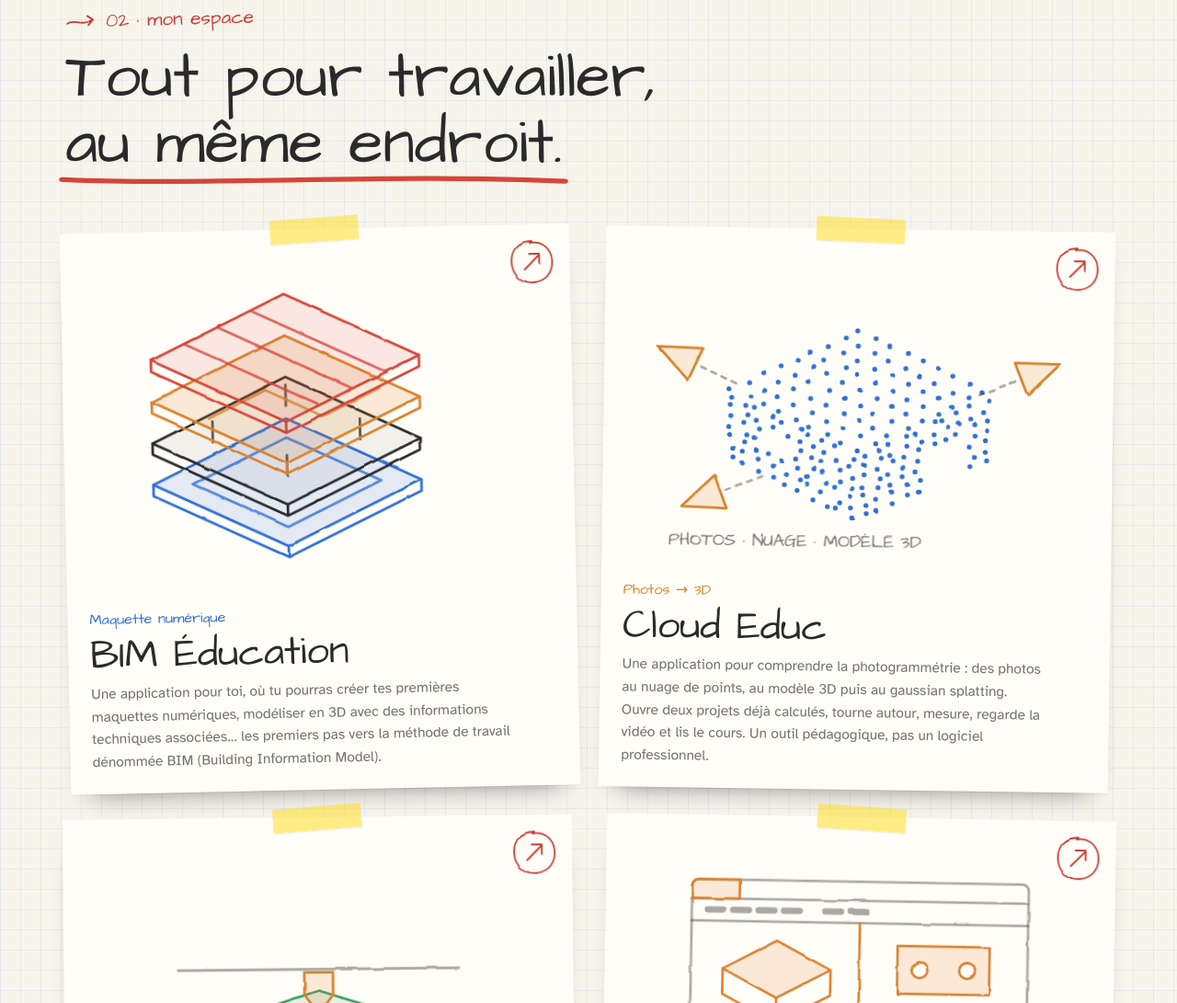
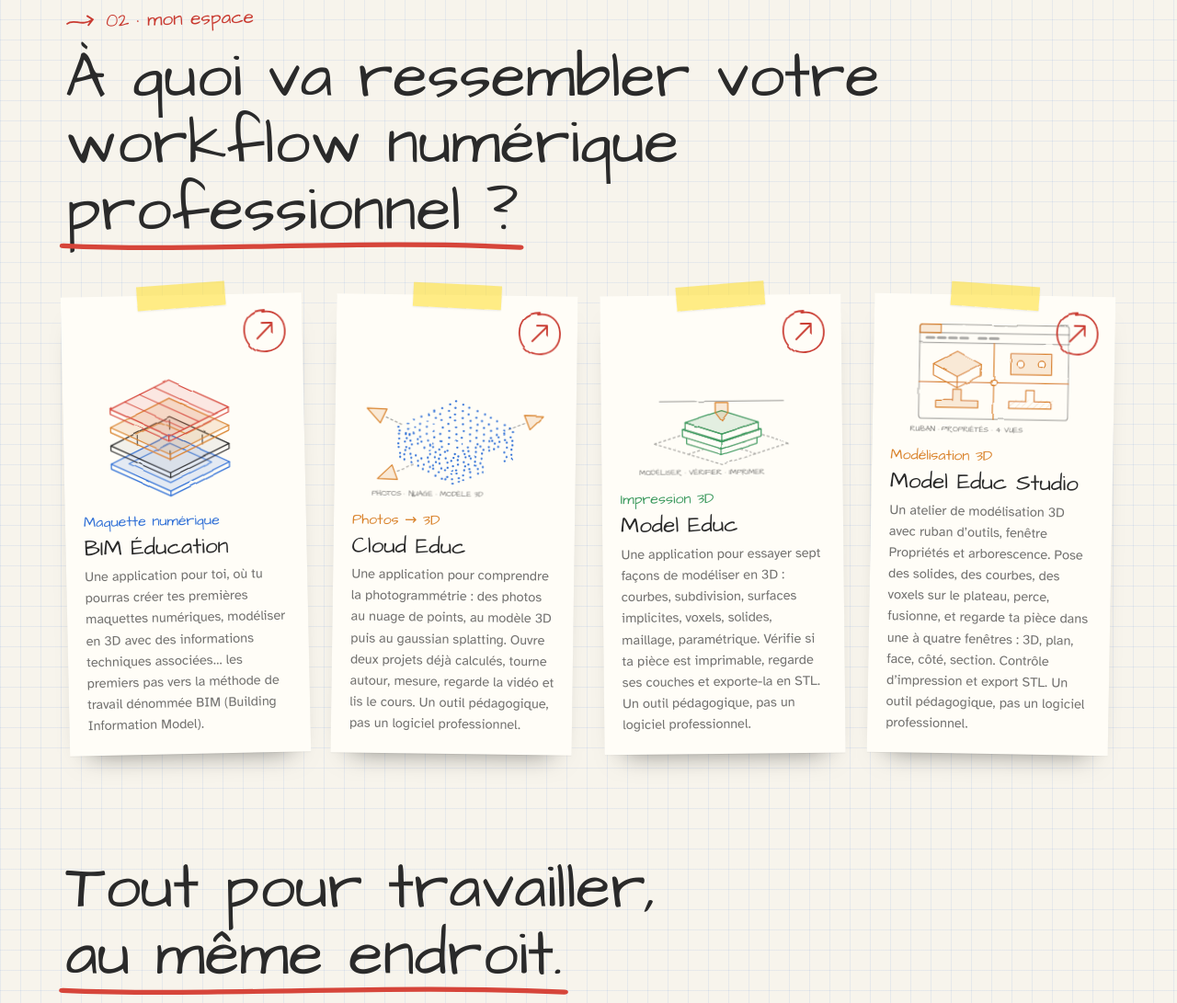
Before and after one commit to JPA31000/site-2emnb, a plain HTML site: page index.html in a window 1280 px wide. Shown: the part 4489-5580 px from the top of the page at 92% size. Drawn offline with Linux system fonts and the light colour scheme; animation ran at ten frames a second.

Commit message:
Mon espace : deux rangs titrés (workflow numérique professionnel : 4 applis en petites cartes ; Tout pour travailler)
Co-Authored-By: Claude Fable 5.2 <noreply@anthropic.com>

```diff
--- a/index.html
+++ b/index.html
@@ -322,6 +322,13 @@ a:hover .fleche-ronde{transform:rotate(-12deg) scale(1.08)}
 .objet--large{grid-column:span 2;flex-direction:row;align-items:flex-end;gap:18px}
 .objet--large .objet__vis{order:2;align-self:stretch;margin:16px 0 0}
 .objet--large .objet__corps{max-width:56%}
+/* premier rang : les quatre applications, en cartes plus petites */
+.bento--applis{grid-auto-rows:auto}
+.bento--applis .objet{padding:22px 20px 20px}
+.bento--applis .objet__vis{flex:none;height:130px;min-height:0;margin:0 -2px 12px}
+.bento--applis .objet h3{font-size:clamp(1.45rem,1.9vw,1.9rem)}
+.bento--applis .objet p{font-size:14.5px}
+.entete--suite{margin-top:clamp(64px,9vw,110px)}
 /* les dessins repris du site, en version crayon et lavis */
 .il{fill:none;stroke-width:1.6;stroke-linecap:round;stroke-linejoin:round;filter:url(#crayon)}
 .il g,.il path,.il rect,.il circle{transition:transform .9s var(--e-out),opacity .5s,stroke-dashoffset 1.2s var(--e-out)}
@@ -599,7 +606,11 @@ a:hover .fleche-ronde{transform:rotate(-12deg) scale(1.08)}
   <section class="section" id="espace" aria-labelledby="t-espace">
     <header class="entete">
       <p class="sur rv"><svg viewBox="0 0 34 20" aria-hidden="true"><path d="M2 12C9 6 18 16 30 8M24 4l6 4-5 6"/></svg>02 · mon espace</p>
-      <h2 class="titre" id="t-espace" data-ecrit>Tout pour travailler, <span class="souligne">au même endroit.<svg viewBox="0 0 200 12" preserveAspectRatio="none" aria-hidden="true"><path pathLength="1" d="M3 6C60 10 130 2 197 7"/></svg></span></h2>
+      <h2 class="titre" id="t-espace" data-ecrit>À quoi va ressembler votre workflow numérique <span class="souligne">professionnel ?<svg viewBox="0 0 200 12" preserveAspectRatio="none" aria-hidden="true"><path pathLength="1" d="M3 6C60 10 130 2 197 7"/></svg></span></h2>
+    </header>
+    <div class="bento bento--applis" id="bento-applis"></div>
+    <header class="entete entete--suite">
+      <h2 class="titre" id="t-travail" data-ecrit>Tout pour travailler, <span class="souligne">au même endroit.<svg viewBox="0 0 200 12" preserveAspectRatio="none" aria-hidden="true"><path pathLength="1" d="M3 6C60 10 130 2 197 7"/></svg></span></h2>
     </header>
     <div class="bento" id="bento"></div>
   </section>
@@ -834,15 +845,15 @@ const DONNEES = {
       { nom: 'Du CCTP au jumeau numérique en 90 secondes', url: 'animation-cctp-jumeau.html', resume: 'Le CCTP, la maquette numérique et le jumeau numérique' },
     ] },
 
-  // Mon espace — taille : 'xl' (grande), 'large' (deux colonnes) ou rien
+  // Mon espace — taille : 'xl' (grande), 'large' (deux colonnes) ou rien ; groupe : 'applis' = premier rang (« workflow numérique »), sinon « Tout pour travailler »
   espace: [
-    { nom: 'BIM Éducation', etiq: 'Maquette numérique', taille: 'xl', visuel: 'bim', couleur: 'cyan', url: 'bim-education.html',   // page du carnet
+    { nom: 'BIM Éducation', etiq: 'Maquette numérique', groupe: 'applis', visuel: 'bim', couleur: 'cyan', url: 'bim-education.html',   // page du carnet
       resume: 'Une application pour toi, où tu pourras créer tes premières maquettes numériques, modéliser en 3D avec des informations techniques associées… les premiers pas vers la méthode de travail dénommée BIM (Building Information Model).' },
-    { nom: 'Cloud Educ', etiq: 'Photos → 3D', taille: 'xl', visuel: 'cloud', couleur: 'orange', url: 'https://jpa31000.github.io/Cloud_Educ/',   // visionneuse en ligne (dépôt Cloud_Educ)
+    { nom: 'Cloud Educ', etiq: 'Photos → 3D', groupe: 'applis', visuel: 'cloud', couleur: 'orange', url: 'https://jpa31000.github.io/Cloud_Educ/',   // visionneuse en ligne (dépôt Cloud_Educ)
       resume: 'Une application pour comprendre la photogrammétrie : des photos au nuage de points, au modèle 3D puis au gaussian splatting. Ouvre deux projets déjà calculés, tourne autour, mesure, regarde la vidéo et lis le cours. Un outil pédagogique, pas un logiciel professionnel.' },
-    { nom: 'Model Educ', etiq: 'Impression 3D', taille: 'xl', visuel: 'model', couleur: 'vert', url: 'https://jpa31000.github.io/Model_Educ/',   // appli en ligne (dépôt Model_Educ)
+    { nom: 'Model Educ', etiq: 'Impression 3D', groupe: 'applis', visuel: 'model', couleur: 'vert', url: 'https://jpa31000.github.io/Model_Educ/',   // appli en ligne (dépôt Model_Educ)
       resume: 'Une application pour essayer sept façons de modéliser en 3D : courbes, subdivision, surfaces implicites, voxels, solides, maillage, paramétrique. Vérifie si ta pièce est imprimable, regarde ses couches et exporte-la en STL. Un outil pédagogique, pas un logiciel professionnel.' },
-    { nom: 'Model Educ Studio', etiq: 'Modélisation 3D', taille: 'xl', visuel: 'studio', couleur: 'orange', url: 'https://jpa31000.github.io/3DModel_Educ/',   // appli en ligne (dépôt 3DModel_Educ)
+    { nom: 'Model Educ Studio', etiq: 'Modélisation 3D', groupe: 'applis', visuel: 'studio', couleur: 'orange', url: 'https://jpa31000.github.io/3DModel_Educ/',   // appli en ligne (dépôt 3DModel_Educ)
       resume: 'Un atelier de modélisation 3D avec ruban d’outils, fenêtre Propriétés et arborescence. Pose des solides, des courbes, des voxels sur le plateau, perce, fusionne, et regarde ta pièce dans une à quatre fenêtres : 3D, plan, face, côté, section. Contrôle d’impression et export STL. Un outil pédagogique, pas un logiciel professionnel.' },
     { nom: 'Pas à pas', etiq: 'À garder sous la main', taille: 'large', visuel: 'livret', couleur: 'violet', url: 'pas-a-pas.html',   // page du carnet
       resume: 'Votre livret de seconde EMNB.' },
@@ -1319,12 +1330,14 @@ function construirePage() {
     <div><span class="main" style="font-size:18px;color:var(--bleu)">révisions</span><h3>Synthèses de cours</h3><p>${esc(S.resume)}</p></div>${FLECHE_RONDE}</a>`;
 
   // --- Mon espace : objets de papier
-  $('#bento').innerHTML = DONNEES.espace.map((c, i) => `
+  const carteEspace = (c, i) => `
     <a class="objet rv${c.taille ? ' objet--' + c.taille : ''}" ${interne(c.url) ? `href="${esc(c.url)}"` : ext(c.url)} style="--i:${i % 3};--r:${[-1.2, .8, -.6, 1, -.9, .7][i % 6]}deg;--rt:${[-3, 2, -4, 3, -2, 4][i % 6]}deg;--ca:${COUL[c.couleur]}">
       <div class="objet__vis">${ILLUS[c.visuel]()}</div>
       <div class="objet__corps"><span class="etq">${c.protege ? cadenas(true) : ''}${esc(c.etiq)}</span><h3>${esc(c.nom)}</h3><p>${esc(c.resume)}</p></div>
       ${FLECHE_RONDE}${interne(c.url) ? '' : NO}
-    </a>`).join('');
+    </a>`;
+  $('#bento-applis').innerHTML = DONNEES.espace.filter(c => c.groupe === 'applis').map(carteEspace).join('');
+  $('#bento').innerHTML = DONNEES.espace.filter(c => c.groupe !== 'applis').map(carteEspace).join('');
 
   // --- Ateliers : dessins étendus sur la corde à linge
   const AT = DONNEES.ateliers;
```
